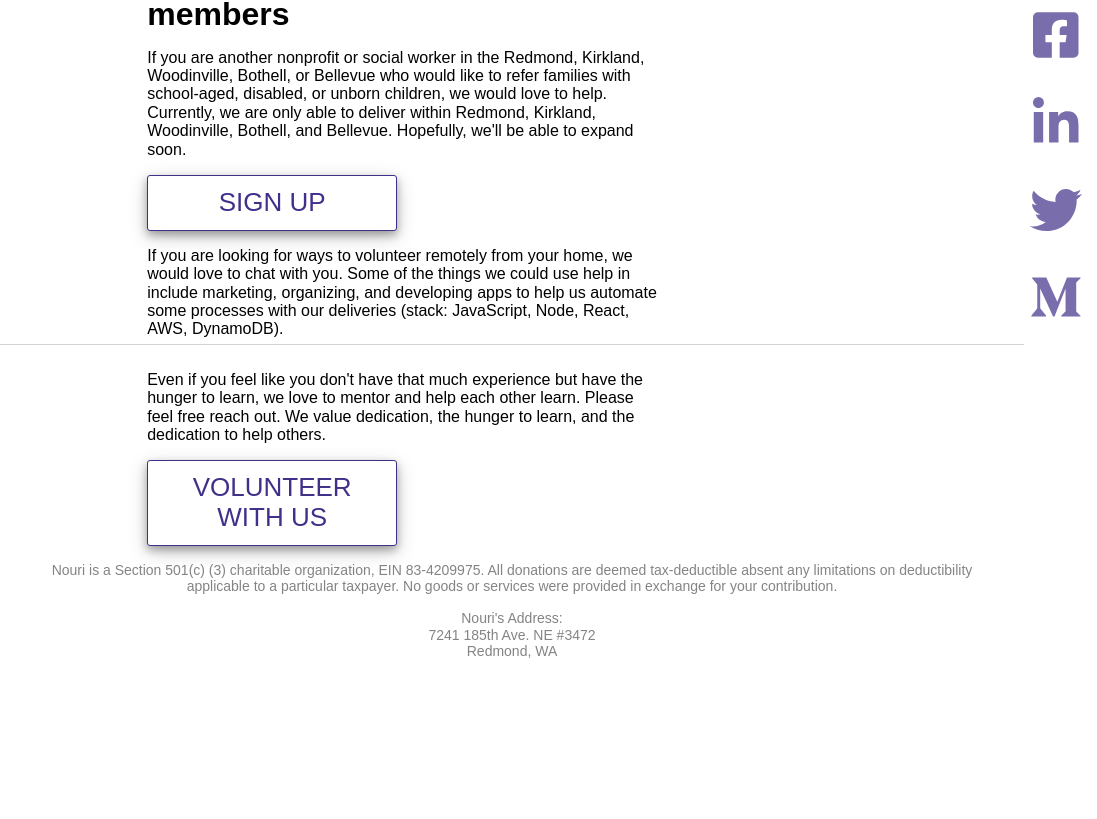
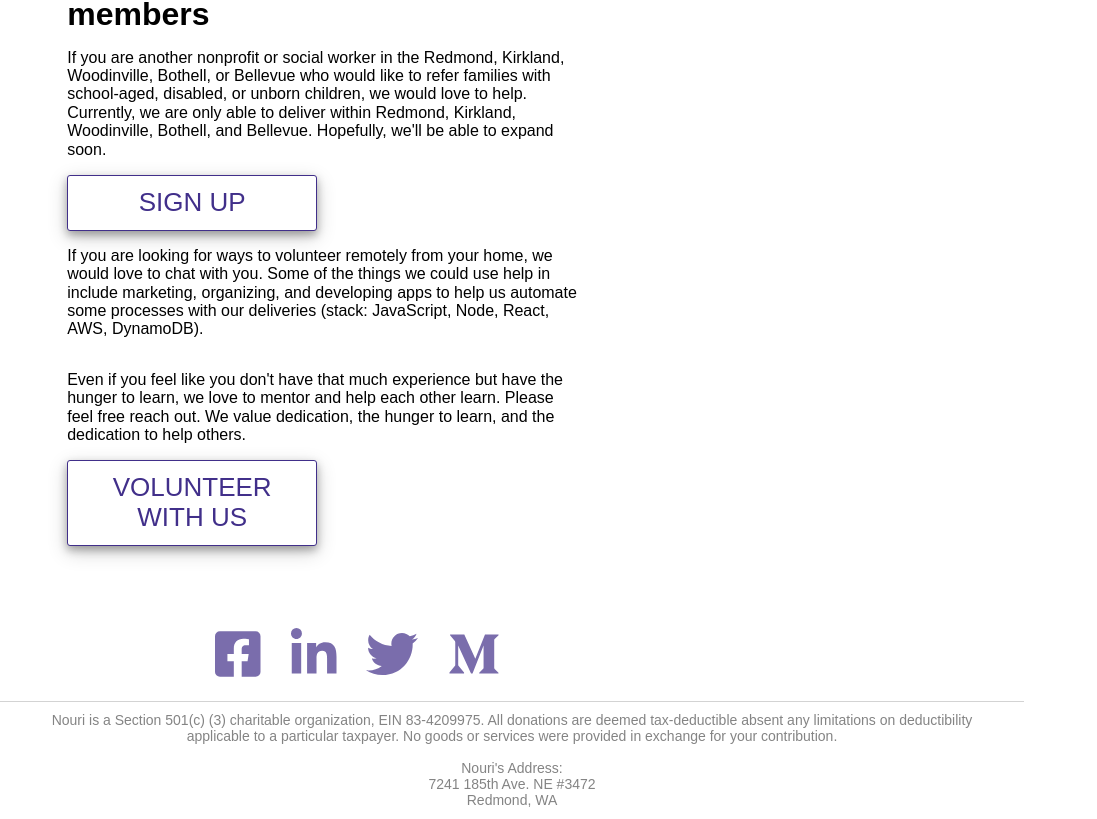
Before and after one commit to nourimeals/website, a React app: page / in a window 1024 px wide. Shown: the part 1215-2034 px from the top of the page, 1097 px wide, since content can reach past the window. Before the commit the page ends 1884 px from the top, so only its background shows below. Built offline with nearby package versions, Linux system fonts and the light colour scheme; a web font is replaced by a local one.

Commit message:
fixes extra padding on left of .volunteer-content for mobile, centers .links-container for ipadPro

```diff
--- a/src/components/common/footer/Footer.jsx
+++ b/src/components/common/footer/Footer.jsx
@@ -14,7 +14,7 @@ const ADDRESS = <div className='missionStatement'>Nouri's Address:<br />7241 185
 
 export const Footer = () => {
   return (
-    <div>
+    <>
       <div className='links-container'>
         <a href='https://www.facebook.com/teamnouri/' className='facebook' target='_blank' rel='noopener noreferrer'>
           <FontAwesomeIcon
@@ -47,7 +47,7 @@ export const Footer = () => {
         <br />
         {ADDRESS}
       </footer>
-    </div>
+    </>
 
   )
 }
--- a/src/components/common/footer/footer.scss
+++ b/src/components/common/footer/footer.scss
@@ -1,7 +1,7 @@
 .links-container {
-  @media only screen and (max-width: 1024px){
-        flex-wrap: wrap;
-        order: 1;
+  @media only screen and (min-width: 1024px){
+        display: inline-flex;
+        padding-left: 25vh;
       }
   display: flex;
   justify-content: center;
--- a/src/components/home/sections/BoardMembers.jsx
+++ b/src/components/home/sections/BoardMembers.jsx
@@ -1,6 +1,7 @@
 import React from 'react'
 import './volunteer.scss'
 import './boardmembers.scss'
+/*  IMAGES   */
 import johnson from '../../../images/johnson.jpg'
 import kim from '../../../images/kim.jpg'
 import timKim from '../../../images/tim-kim.jpg'
--- a/src/components/home/sections/Volunteer.js
+++ b/src/components/home/sections/Volunteer.js
@@ -1,11 +1,6 @@
 import React from 'react'
 import './volunteer.scss'
 import { BoardMembers } from './BoardMembers.jsx'
-/*  IMAGES   */
-// import johnson from '../../../images/johnson.jpg'
-// import kim from '../../../images/kim.jpg'
-// import timKim from '../../../images/tim-kim.jpg'
-// import green from '../../../images/green.jpg'
 
 const CONTENT1 = 'If you are another nonprofit or social worker in the Redmond, Kirkland, Woodinville, Bothell, or Bellevue who would like to refer families with school-aged, disabled, or unborn children, we would love to help. Currently, we are only able to deliver within Redmond, Kirkland, Woodinville, Bothell, and Bellevue. Hopefully, we\'ll be able to expand soon.'
 const CONTENT2 = 'If you are looking for ways to volunteer remotely from your home, we would love to chat with you. Some of the things we could use help in include marketing, organizing, and developing apps to help us automate some processes with our deliveries (stack: JavaScript, Node, React, AWS, DynamoDB).'
@@ -14,7 +9,7 @@ const SECTION_TITLE = 'An invitation from our board members'
 
 export const Volunteer = () => {
   return (
-    <>
+    <div>
       <section id='volunteer'>
 
         <div className='volunteer-content'>
@@ -30,8 +25,8 @@ export const Volunteer = () => {
           </a>
         </div>
       </section>
-      <div><BoardMembers /></div>
+      <BoardMembers />
 
-    </>
+    </div>
   )
 }
--- a/src/components/home/sections/boardmembers.scss
+++ b/src/components/home/sections/boardmembers.scss
@@ -32,7 +32,7 @@
     }
     div{
         border: 1px solid #000;
-        padding: 0 5px;
+       // padding: 0 5px;
 
     }
 }
--- a/src/components/home/sections/volunteer.scss
+++ b/src/components/home/sections/volunteer.scss
@@ -17,7 +17,9 @@ $dark-purple: #412F8A;
     flex-direction: column;
     margin: 5%;
     padding-left: 5em;
-
+    @media only screen and (min-width: 320px){
+      padding: 0;
+    }
     @media only screen and (min-width: 1024px) {
       width: 50%;
       margin: 0 5% 0 5%;
```
